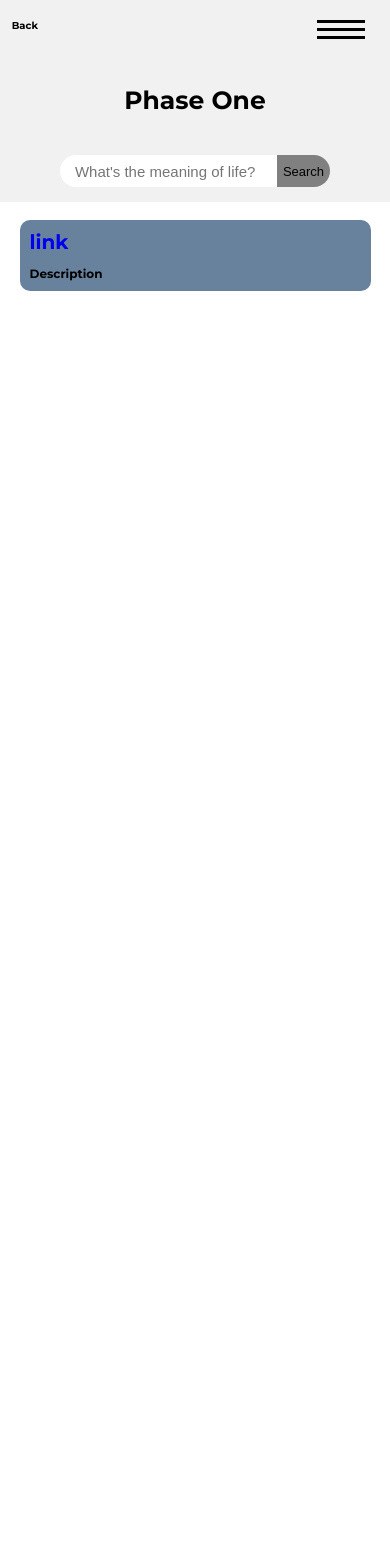
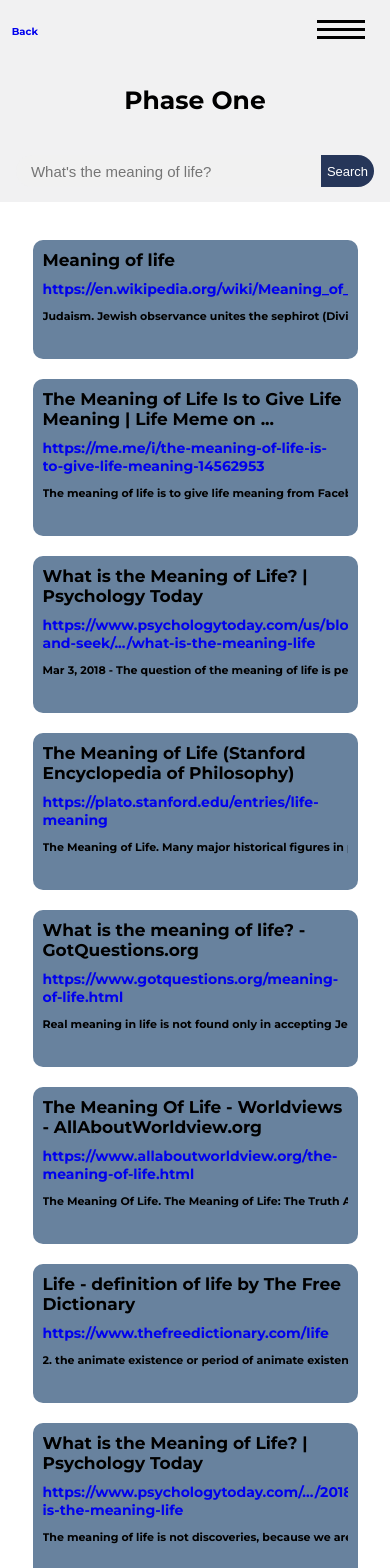
Before and after one commit to MikeTeixeira/CSCI355-SARA-Project, an Angular app: page /portfolio/queens-college/phases/1 in a window 390 px wide. Shown: the top 1568 px of the page. Before the commit the page ends 844 px from the top, so only its background shows below. Built offline with nearby package versions, Linux system fonts and the light colour scheme.

Commit message:
style phases one page with mobile and window styles

```diff
--- a/src/app/school-work/phases/phase-one/phase-one.component.html
+++ b/src/app/school-work/phases/phase-one/phase-one.component.html
@@ -1,21 +1,33 @@
 <div class="container" >
-  <span id="back-btn">Back</span>
+  <span id="back-btn"><a href="/portfolio/queens-college/phases">Back</a></span>
 
-  <div class="search-bar">
+  <div #scrollTo id="search-bar" class="search-bar">
     <div id="current-phase">
       <p> Phase One</p>
     </div>
-    <form class="search-form" >
+    <form (ngSubmit)="onSubmit($event)" class="search-form" >
       <input
+        disabled="true"
         class="search-input"
         placeholder="What's the meaning of life?"
         type="text" />
 
       <button
+      [disabled]="true"
       class="search-btn"
       type="submit">Search</button>
     </form>
   </div>
 
-    <app-phase-result></app-phase-result>
+    <span
+    *ngIf="displayScrollUp"
+    (click)="scrollTop(scrollTo)"
+    id="arrow-up" >
+        <img src="../../../assets/images/upload.png" />
+    </span>
+
+    <app-phase-result
+
+    >
+    </app-phase-result>
 </div>
--- a/src/app/school-work/phases/phase-one/phase-one.component.scss
+++ b/src/app/school-work/phases/phase-one/phase-one.component.scss
@@ -5,22 +5,16 @@
     font-family: $navFont;
 }
 
-@media (min-width: 0px) and (max-width: 800px){
 #back-btn {
     position: absolute;
-        top: 7%;
+    top: 25px;
     left: 3%;
-        font-size: 10px;
 }
+
 
 .search-bar {
     padding-top: 60px;
     background-color: #F1F1F2;
-    }
-
-    #current-phase {
-        text-align: center;
-        font-size: 25px;
 }
 
 .search-form {
@@ -29,22 +23,77 @@
     padding: 15px;
 }
 
+
+
 .search-input {
     border: 0;
-        width: 200px;
+    width: 80%;
     height: 30px;
     border-radius: 20px 0px 0px 20px;
     padding-left: 15px;
-        font-size: 15px;
     outline: none;
 }
 
 .search-btn {
-
-    background-color: gray;
+    background-color: #263659;
     border-radius: 0px 20px 20px 0px;
     border: none;
-    font-size: 13px;
+    color: white;
+}
+
+#arrow-up {
+    position: fixed;
+    right: 2%;
+    bottom: 1%;
+    z-index: 10;
+}
+
+#current-phase{
+    text-align: center;
+}
+
+
+
+
+
+
+
+@media (min-width: 0px) and (max-width: 500px) {
+    #current-phase{
+        font-size: 25px;
+    }
+}
+
+@media (min-width: 500px) and (max-width: 800px) {
+    #current-phase {
+      font-size: 35px;
     }
 
 }
+
+
+
+@media (min-width: 0px) and (max-width: 800px){
+    #back-btn {
+        font-size: 10px;
+    }
+
+
+    .search-input {
+        font-size: 15px;
+    }
+
+    .search-btn {
+        font-size: 13px;
+    }
+}
+
+@media (min-width: 800px) and (max-width: 1440px) {
+    #current-phase{
+        font-size: 40px;
+    }
+
+    .search-input {
+        height: 40px;
+    }
+}
--- a/src/app/school-work/phases/phase-result/phase-result.component.html
+++ b/src/app/school-work/phases/phase-result/phase-result.component.html
@@ -1,8 +1,16 @@
-<div *ngIf="phaseOne" id="phase-one" class="search-container">
-  <div class="search-box">
+<div *ngIf="phaseOne"
+  id="phase-one"
+  class="search-container">
+  <div
+   class="results"
+   *ngFor='let item of results | keyvalue'>
+  <div
+  class="search-box"
+  *ngFor="let result of item.value">
     <div class="search-results">
-      <a class="search-link" href="#"> link </a>
-      <p class="search-description" > Description </p>
+      <a target="_blank" class="search-title" href="{{ result.link }}">{{result.title}}</a>
+      <a target="_blank" class="search-link" href="{{ result.link }}">{{result.link}}</a>
+      <p class="search-description" > {{result.description}} </p>
     </div>
   </div>
 </div>
--- a/src/app/school-work/phases/phase-result/phase-result.component.scss
+++ b/src/app/school-work/phases/phase-result/phase-result.component.scss
@@ -1,4 +1,5 @@
-@media (min-width: 0px) and (max-width: 800px){
+
+
 .search-container {
     position: relative;
     width: 90%;
@@ -10,16 +11,107 @@
     background-color: #68829E;
     padding: 10px;
     border-radius: 10px;
-        color: #010101;
 }
 
+.search-description {
+    margin-bottom: 0px;
+    text-overflow: ellipsis;
+    width: 100%;
+    height: 40px;
+    text-overflow: ellipsis;
+    overflow: hidden;
+    -webkit-box-orient: vertical;
+    -webkit-line-clamp: 3;
+    display: -webkit-box;
+    white-space: nowrap;
+}
+
+.results {
+    margin: 20px 13px;
+}
+
+.search-results {
+    overflow: hidden;
+    height: 100%;
+}
+
+.search-title, .search-description {
+    color: black;
+}
+
+.search-title, .search-link {
+    cursor: pointer;
+}
+
+.search-link{
+    display: block;
+    margin-top: 10px;
+}
+
+
+
+
+
+@media (min-width: 0px) and (max-width: 800px){
+
+    .search-title {
+        font-size: 17px;
+    }
     .search-link {
+        font-size: 14px;
+    }
+
+    .search-description {
+        font-size: 11px;
+        margin-bottom: 0px;
+        text-overflow: ellipsis;
+        width: 100%;
+        height: 40px;
+        text-overflow: ellipsis;
+        overflow: hidden;
+        -webkit-box-orient: vertical;
+        -webkit-line-clamp: 3;
+        display: -webkit-box;
+        line-height: 1.3em;
+    }
+
+}
+
+@media (min-width: 800px) and (max-width: 1440px) {
+
+    .search-title {
         font-size: 20px;
     }
 
     .search-description {
-        font-size: 12px;
-        margin-bottom: 0px;
+        height: 100%;
     }
 
+    .search-box {
+        background-color: #68829E;
+        padding: 20px;
+        border-radius: 10px;
+        max-height: 100px;
+        min-height: 100px;
+        overflow: hidden;
+        text-overflow: ellipsis;
+        line-height: 1.2em;
+
     }
+    .search-description {
+      font-size: 15px;
+      width: 100%;
+      height: 60px;
+      text-overflow: ellipsis;
+      overflow: hidden;
+      -webkit-box-orient: vertical;
+      -webkit-line-clamp: 3;
+      display: -webkit-box;
+      line-height: 1.3em;
+    }
+
+
+
+
+
+}
--- /dev/null
+++ b/src/app/school-work/phases/phase-result/placeholder-results-data.ts
@@ -0,0 +1,108 @@
+export let phaseOneResults = {
+    "1": [
+        {
+            "title": "Meaning of life",
+            "description": "Judaism. Jewish observance unites the sephirot (Divine attributes) on high, rest" +
+                "oring harmony to creation. In Lurianic Kabbalah, the meaning of life is the mess" +
+                "ianic rectification of the shattered sparks of God's persona, exiled in physical" +
+                " existence (the Kelipot shells), through the actions of Jewish observance.",
+            "link": "https://en.wikipedia.org/wiki/Meaning_of_life"
+        }
+    ],
+    "2": [
+        {
+            "title": "What is the Meaning of Life? | Psychology Today",
+            "description": "Mar 3, 2018 - The question of the meaning of life is perhaps one that we would r" +
+                "ather not ask, for fear of the answer or lack thereof. Historically and still to" +
+                "day, ...",
+            "link": "https://www.psychologytoday.com/us/blog/hide-and-seek/.../what-is-the-meaning-li" +
+                "fe"
+        }
+    ],
+    "3": [
+        {
+            "title": "The Meaning of Life (Stanford Encyclopedia of Philosophy)",
+            "description" : "The Meaning of Life. Many major historical figures in philosophy have provided a" +
+                "n answer to the question of what, if anything, makes life meaningful, although t" +
+                    "hey typically have not put it in these terms. Consider, for instance, Aristotle " +
+                    "on the human function, Aquinas on the beatific vision, and Kant on the highest g" +
+                    "ood.",
+            "link": "https://plato.stanford.edu/entries/life-meaning",
+        }
+    ],
+    "4": [
+        {
+            "title": "What is the meaning of life? - GotQuestions.org",
+            "description" : "Real meaning in life is not found only in accepting Jesus as Savior, as wonderfu" +
+                "l as that is. Rather, real meaning in life is when one begins to follow Christ a" +
+                    "s His disciple, learning of Him, spending time with Him in His Word, communing w" +
+                    "ith Him in prayer, and in …Real meaning in life is not found only in accepting J" +
+                    "esus as Savior, as wonderful as that is. Rather, real meaning in life is when on" +
+                    "e begins to follow Christ as His disciple, learning of Him, spending time with H" +
+                    "im in His Word, communing with Him in prayer, and in …",
+            "link": "https://www.gotquestions.org/meaning-of-life.html"
+        }
+    ],
+    "5": [
+        {
+            "title": "The Meaning Of Life - Worldviews - AllAboutWorldview.org",
+            "description" : "The Meaning Of Life. The Meaning of Life: The Truth Although people have struggl" +
+                "ed for the purpose of their existence throughout history, the answer for the mea" +
+                    "ning of life is relatively simple and the same for everyone; it is to love God b" +
+                    "y choosing to have a relationship with …The Meaning Of Life. The Meaning of Life" +
+                    ": The Truth Although people have struggled for the purpose of their existence th" +
+                    "roughout history, the answer for the meaning of life is relatively simple and th" +
+                    "e same for everyone; it is to love God by choosing to have a relationship with …",
+            "link": "https://www.allaboutworldview.org/the-meaning-of-life.html"
+        }
+    ],
+    "6": [
+        {
+            "title": "Life - definition of life by The Free Dictionary",
+            "description" : "2. the animate existence or period of animate existence of an individual: to ris" +
+                "k one's life; a long life. 3. a corresponding state, existence, or principle of " +
+                    "existence conceived of as belonging to the soul: eternal life. 4. the general or" +
+                    " universal condition of human existence: Life is like that.",
+            "link" : "https://www.thefreedictionary.com/life"
+        }
+    ],
+    "7": [
+        {
+            "title": "What is the Meaning of Life? | Psychology Today",
+            "description" : "The meaning of life is not discoveries, because we are all going to die someday " +
+                "so who cares XD but if you believe in God, you believe that there is eternal lif" +
+                    "e, so then meaning in life is only ...",
+            "link" : "https://www.psychologytoday.com/.../201803/what-is-the-meaning-life"
+        }
+    ],
+    "8": [
+        {
+            "title": "What is the meaning of life?",
+            "description" : "THAT is the meaning of life? If it wouldn't be different, then your life has no " +
+                "meaning. That sounds harsh, but we don't need to watch Jimmy Stewart in It's a W" +
+                    "onderful Life to recognize that it is near impossible for an individual to make " +
+                    "no impact on the world around them, if only in the proximity.",
+            "link" : "https://www.quora.com/What-is-the-meaning-of-life-66"
+        }
+    ],
+    "9": [
+        {
+            "title": "What Is The Meaning Of Life? by bakoahmed - Meme Center",
+            "description" : "2019 Meme Center - Internet Memes, Funny Pictures, Funny Videos, Rage Comics, Ep" +
+                "ic Fails and More... What Is The Meaning Of Life? by bakoahmed - Meme Center Wha" +
+                    "t Is The Meaning Of Life? by bakoahmed - A Member of the Internet's Largest Humo" +
+                    "r Community",
+            "link" : "https://www.memecenter.com/fun/3770093/what-is-the-meaning-of-life"
+        }
+    ],
+    "10": [
+        {
+            "title": "The Meaning of Life Is to Give Life Meaning | Life Meme on ...",
+            "description" : "The meaning of life is to give life meaning from Facebook tagged as Life Meme. T" +
+                "he meaning of life is to give life meaning from Facebook tagged as Life Meme. Ho" +
+                    "me Market Trophy Room SHOP MEMES Buy Meme Merchandise Buy Meme T-shirts Buy Meme" +
+                    " Sweatshirts 😂 Funny 🐸 Dank ...",
+            "link": "https://me.me/i/the-meaning-of-life-is-to-give-life-meaning-14562953"
+        }
+    ],
+}
```
Also changed, not shown: src/app/school-work/phases/phase-one/phase-one.component.ts (+21 -2 lines), src/app/school-work/phases/phase-result/phase-result.component.ts (+7 -0 lines), src/assets/images/upload.png (added). Lines whose indentation alone changed are shown as unchanged.
